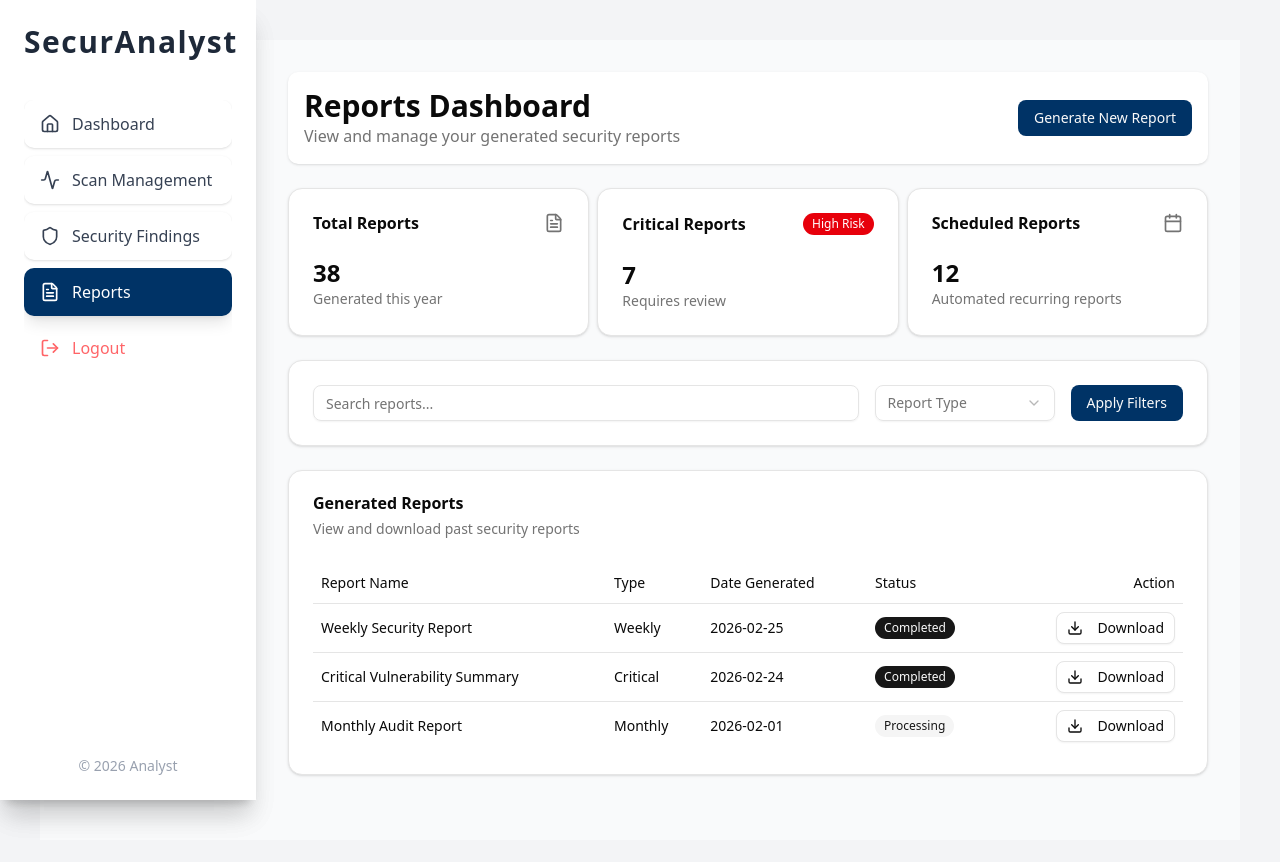
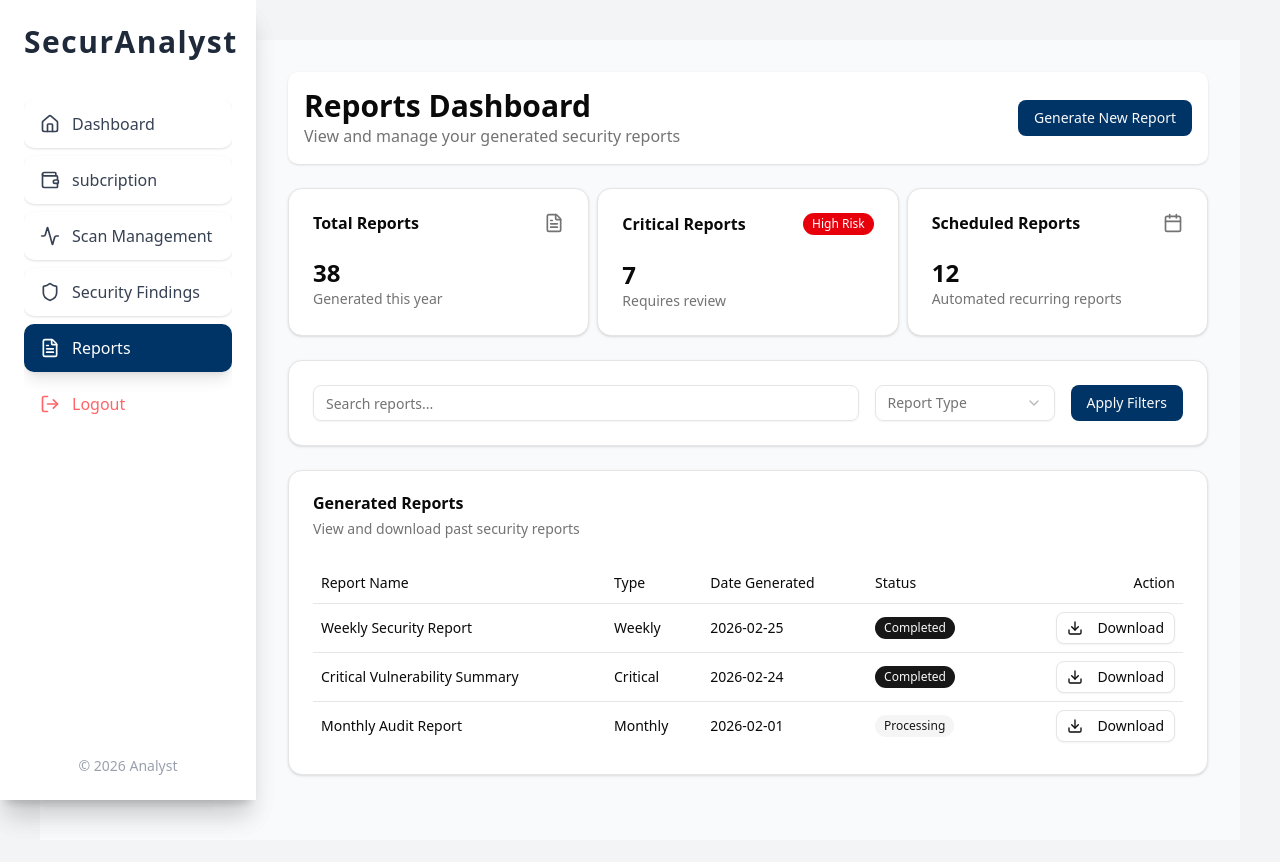
Before and after one commit to vulnerability-scanner-website/Final-year-project, a Next.js app in the folder frontend/: page /dashboard/analyst/Reports in a window 1280 px wide. Shown: the top 862 px of the page. Built offline with nearby package versions, Linux system fonts and the light colour scheme.

Commit message:
add the subscritpion plan side bar for all user

```diff
--- a/frontend/src/components/sidebar/AdminSideBar/Admin.jsx
+++ b/frontend/src/components/sidebar/AdminSideBar/Admin.jsx
@@ -9,7 +9,8 @@ import {
   LucideSettings,
   LucideShield,
   LucideLogOut,
-  Bell
+  Bell,
+  Wallet
 } from "lucide-react";
 
 export default function AdminSideBar() {
@@ -25,6 +26,11 @@ export default function AdminSideBar() {
       name: "Scan Management",
       href: "/dashboard/admin/scan_management",
       icon: <LucideShield size={20} />,
+    },
+    {
+      name: "manage_subscription",
+      href: "/dashboard/admin/price-management",
+      icon: <Wallet  size={20} />,
     },
     {
       name: "Users Management",
--- a/frontend/src/components/sidebar/AnalystSideBar/Analyst.jsx
+++ b/frontend/src/components/sidebar/AnalystSideBar/Analyst.jsx
@@ -8,6 +8,7 @@ import {
   LucideFileText,
   LucideActivity,
   LucideLogOut,
+  Wallet,
 } from "lucide-react";
 
 export default function AnalystSideBar() {
@@ -18,6 +19,11 @@ export default function AnalystSideBar() {
       name: "Dashboard",
       href: "/dashboard/analyst",
       icon: <LucideHome size={20} />,
+    },
+    {
+      name: "subcription",
+      href: "/dashboard/analyst/price",
+      icon: <Wallet size={20} />,
     },
     {
       name: "Scan Management",
--- a/frontend/src/components/sidebar/DeveloperSideBar/Developer.js
+++ b/frontend/src/components/sidebar/DeveloperSideBar/Developer.js
@@ -8,6 +8,7 @@ import {
   LucideFileText,
   LucideLogOut,
   User2Icon,
+  Wallet,
 } from "lucide-react";
 
 export default function DeveloperSideBar() {
@@ -18,6 +19,11 @@ export default function DeveloperSideBar() {
       name: "Dashboard",
       href: "/dashboard/developer",
       icon: LucideHome,
+    },
+    {
+      name: "subcription",
+      href: "/dashboard/developer/price",
+      icon: Wallet,
     },
     {
       name: "Scan Management",
```
Also changed, not shown: frontend/src/app/dashboard/admin/price-management/page.jsx (added), frontend/src/app/dashboard/analyst/price/page.jsx (added), frontend/src/app/dashboard/developer/price/page.jsx (added).
